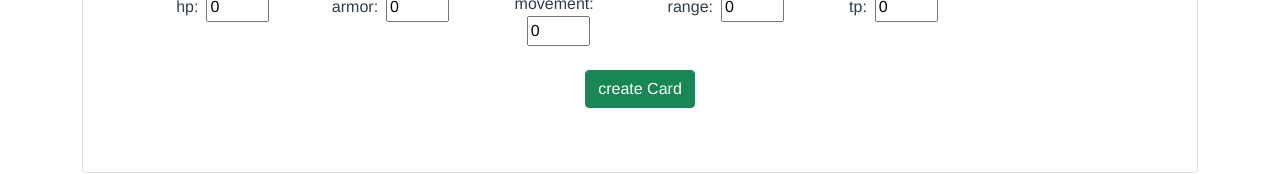
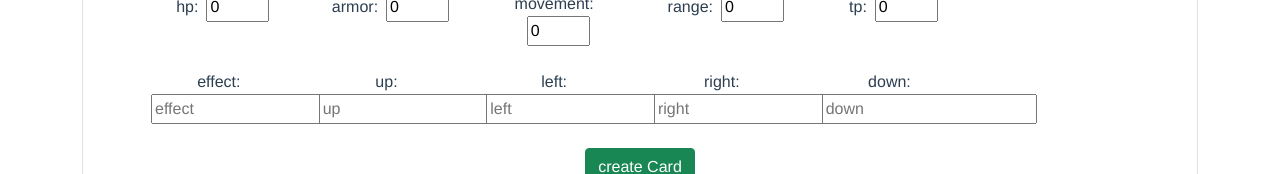
Before and after one commit to MatthesSt/NilsNamelessGame, a Vue app: page /#/CardEditor in a window 1280 px wide. Shown: the part 289-463 px from the top of the page. Built offline with nearby package versions, Linux system fonts and the light colour scheme; no server answers; the database is empty.

Commit message:
effect up left right down inputs and display as strings

```diff
--- a/src/views/CardEditor.vue
+++ b/src/views/CardEditor.vue
@@ -57,6 +57,28 @@
               <input name="tp" placeholder="tp" type="number" required v-model="tp" max="50" min="0" />
             </div>
           </div>
+          <div class="row mt-4 ps-1">
+            <div class="col-2">
+              <label for="effect" class="me-2">effect:</label>
+              <input name="effect" placeholder="effect" type="text" required v-model="effect" />
+            </div>
+            <div class="col-2">
+              <label for="up" class="me-2">up:</label>
+              <input name="up" placeholder="up" type="text" required v-model="up" />
+            </div>
+            <div class="col-2">
+              <label for="left" class="me-2">left:</label>
+              <input name="left" placeholder="left" type="text" required v-model="left" />
+            </div>
+            <div class="col-2">
+              <label for="right" class="me-2">right:</label>
+              <input name="right" placeholder="right" type="text" required v-model="right" />
+            </div>
+            <div class="col-2">
+              <label for="down" class="me-2">down:</label>
+              <input name="down" placeholder="down" type="text" required v-model="down" />
+            </div>
+          </div>
           <button type="submit" class="btn btn-success mt-4" v-if="!editingCard">create Card</button>
           <button type="submit" class="btn btn-success mt-4" v-if="editingCard">save changes</button>
         </form>
@@ -79,6 +101,7 @@
               <div class="">description: {{ card.description }}</div>
               <div>single use: {{ card.discardAfterUser ? "yes" : "no" }} | type: {{ card.type }} | Manacost: {{ card.manacost }}</div>
               <div class="">hp:{{ card.hp }} | A:{{ card.armor }} | M:{{ card.movement }} | R: {{ card.range }} | TP:{{ card.tp }}</div>
+              <div>effect: {{ card.effect }} | up: {{ card.up }} | left: {{ card.left }} | right: {{ card.right }} | down: {{ card.down }}</div>
             </div>
           </div>
         </div>
@@ -140,11 +163,11 @@ export default defineComponent({
         movement: this.movement,
         range: this.range,
         tp: this.tp,
-        effect: "" as any,
-        up: "" as any,
-        left: "" as any,
-        right: "" as any,
-        down: "" as any,
+        effect: this.effect,
+        up: this.up,
+        left: this.left,
+        right: this.right,
+        down: this.down,
       };
       console.log({ newCard: newCard });
       try {
@@ -179,9 +202,13 @@ export default defineComponent({
       this.range = card.range;
       this.tp = card.tp;
       this.id = card.id;
+      this.effect = card.effect;
+      this.up = card.up;
+      this.left = card.left;
+      this.right = card.right;
+      this.down = card.down;
     },
     async deleteCard(card: idCard) {
-      console.log(card.id);
       if (window.confirm(`Sicher das du "${card.name}" löschen möchtest ? `))
         try {
           await API.deleteCard(card.id);
@@ -208,6 +235,11 @@ export default defineComponent({
       this.range = 0;
       this.tp = 0;
       this.id = "";
+      this.effect = "";
+      this.up = "";
+      this.left = "";
+      this.right = "";
+      this.down = "";
     },
   },
 });
```
